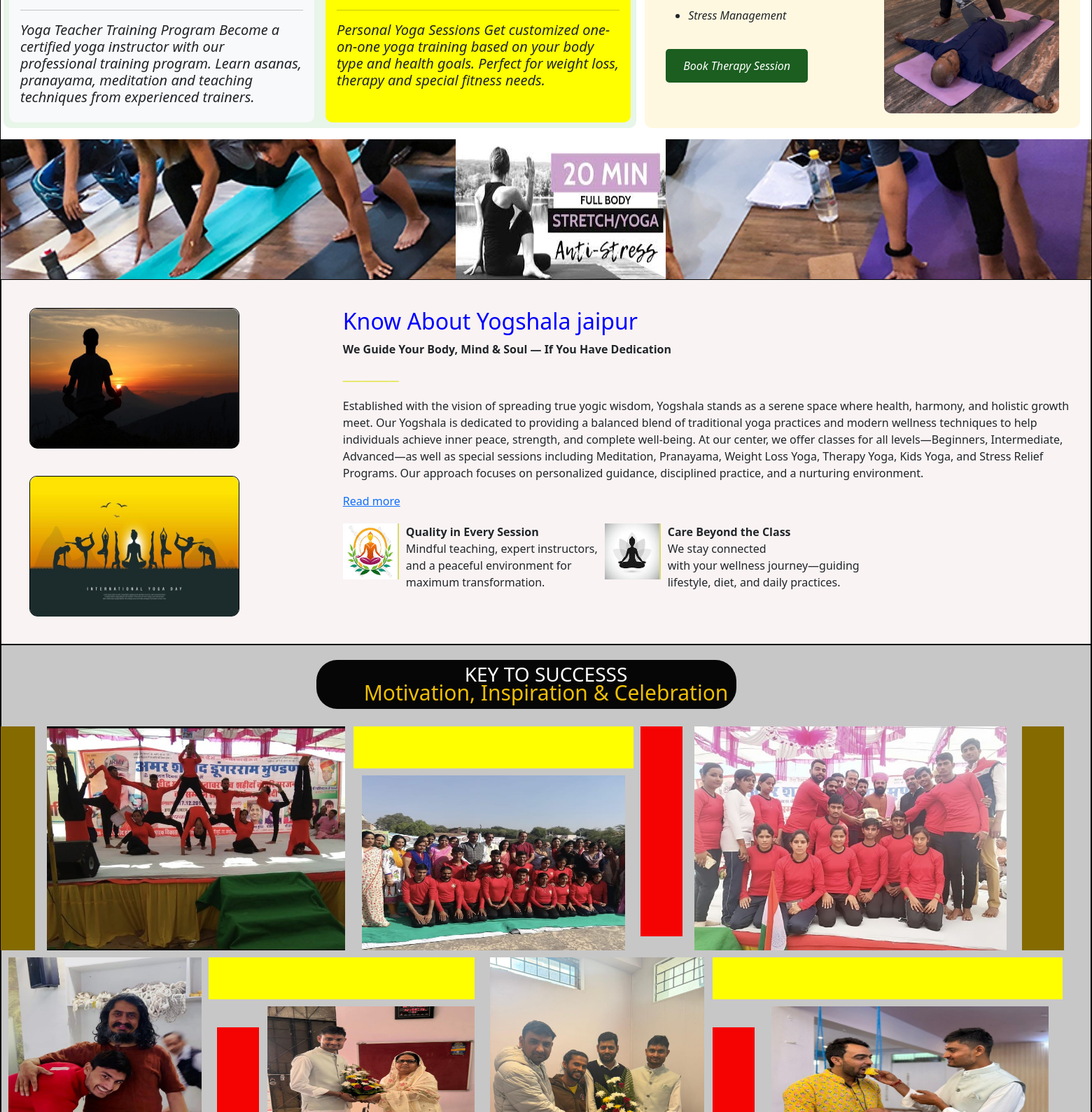
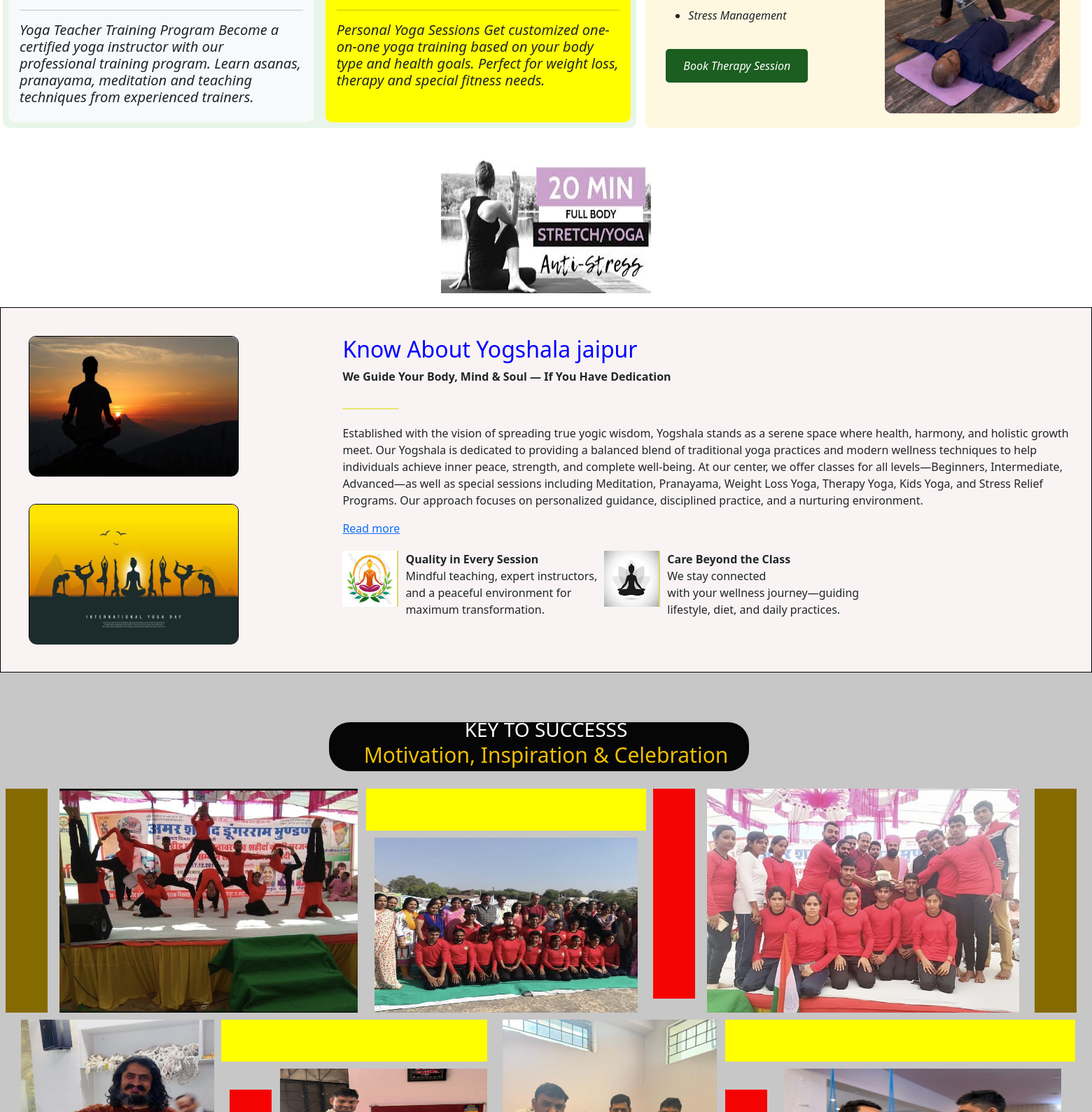
Before and after one commit to shimbhusaini9462-pixel/yogshala, a PHP site: page /YOGSHALA.HTML in a window 1560 px wide. Shown: the part 1251-2840 px from the top of the page at 70% size. Run offline with PHP 8.4, Linux system fonts and the light colour scheme.

Commit message:
Fixed layout - removed borders, centered content, improved spacing

```diff
--- a/STYLE.CSS
+++ b/STYLE.CSS
@@ -18,19 +18,16 @@ img {
     background-color: transparent;
 }
 body{
-    background-image: url(ba.jpg);
-    background-size: cover;
-    background-repeat: no-repeat;
-    background-position: center;
-    background-attachment: fixed;
-
+    background-color: #f5f5f5;
+    background-image: none;
+    min-height: 100vh;
 }
 .container-fluid{
     width: 100%;
     height: auto;
-    border: 1px solid black;
     padding: 0px;
     overflow-x: hidden;
+    background-color: white;
 }
 
 /* Mobile First Responsive Base */
@@ -327,16 +324,15 @@ body{
 /* BOX COMPLETE */
 .point{
     width: 100%;
-    height: 200px;
-    /* border: 1px solid black; */
+    height: auto;
+    min-height: 200px;
     background-color: transparent;
+    padding: 20px 0;
 }
 .point-1{
     width: 300px;
     height: 200px;
-    margin-left: 650px;
-    /* border: 1px solid black; */
-
+    margin: 0 auto;
 }
 .point-1 img{
     width: 300px;
@@ -452,14 +448,15 @@ body{
 
 .images{
     width: 100%;
-    height: 870px;
-    border: 1px solid black ;
+    height: auto;
+    min-height: 500px;
     text-align: center;
     background-color: #c7c7c7;
+    padding: 40px 20px;
 }
 .images h2{
     font-size: 30px;
-    margin-top: -10px;
+    margin-top: 10px;
     color: rgb(239, 191, 4);
 }
 .row{
```
Also changed, not shown: other parts of STYLE.CSS (+17 -12 lines).
